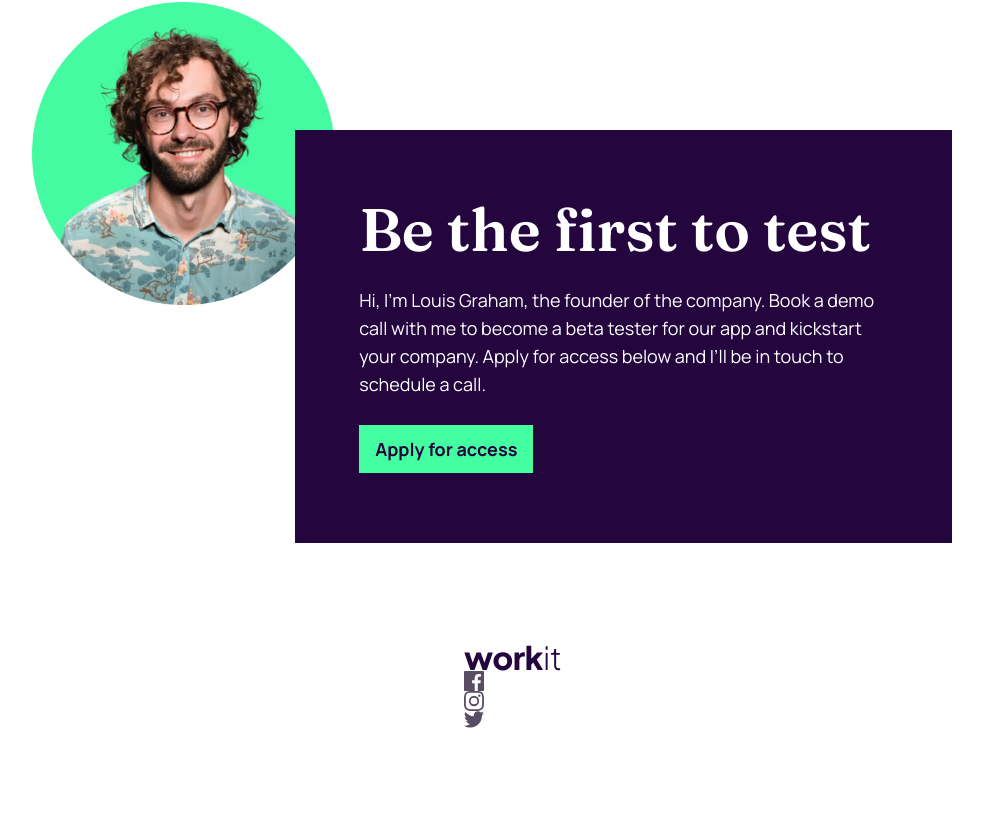
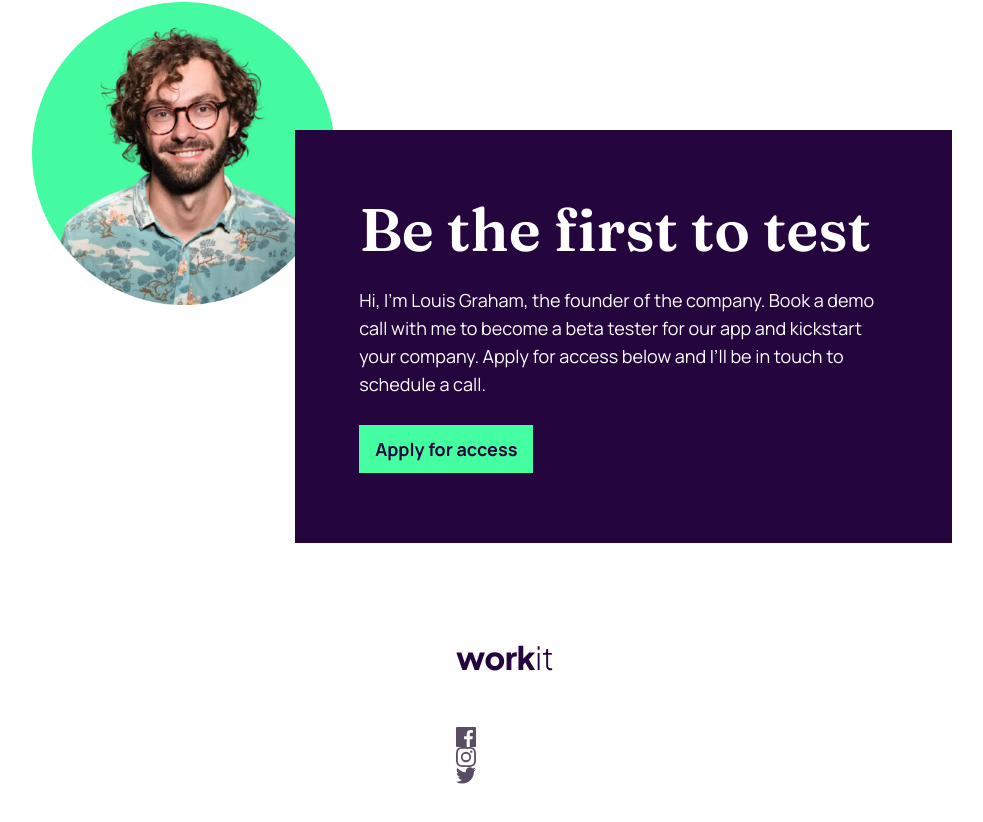
Before and after one commit to Hcmwebs/workit-landing-page, a React (Vite) app: page / in a window 1280 px wide. Shown: the part 1646-2468 px from the top of the page, without its empty margins (128-1111 px from the left). Built offline with nearby package versions, Linux system fonts and the light colour scheme.

Commit message:
started working on socials compo

```diff
--- a/src/components/Socials.jsx
+++ b/src/components/Socials.jsx
@@ -5,7 +5,7 @@ import { SocialItem } from './index';
 
 const Socials = () => {
 	return (
-		<div>
+		<div className='grid grid-cols-1 place-items-start w-full max-w-28 gap-y-14'>
 			<img src={logoDark} alt='logo' />
 			<div>
 				{socialItems.map((item) => {
```
